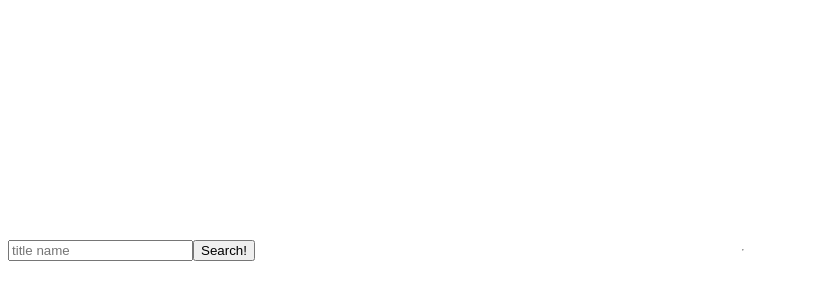
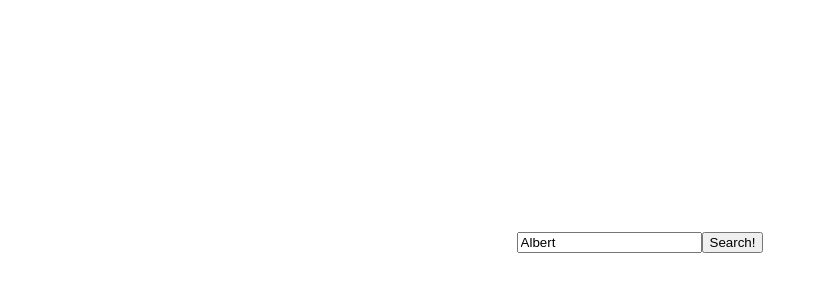
Before and after one commit to daveMad/Wikipedia-Viewer, an Angular app: page / in a window 1280 px wide. Shown: the part 158-458 px from the top of the page, without its empty margins (0-818 px from the left). Built offline with nearby package versions, Linux system fonts and the light colour scheme.

Commit message:
finish basic design of main page

```diff
--- a/src/app/app.component.css
+++ b/src/app/app.component.css
@@ -1,7 +1,56 @@
+.list-item{
+    font-size: larger;
+    padding-left: 4px;
+}
+
+.list-item:hover {
+    border-left: 3px solid cyan;
+    cursor: pointer;
+    color: gray;
+}
+
+.jumbotron.vertical-center {
+  margin-bottom: 0; /* Remove the default bottom margin of .jumbotron */
+}
+
 .vertical-center {
-  min-height: 100%;  /* Fallback for browsers do NOT support vh unit */
-  min-height: 100vh; /* These two lines are counted as one :-)       */
+  min-height: 100%;  /* Fallback for vh unit */
+  min-height: 100vh; /* You might also want to use
+                        'height' property instead.
 
+                        Note that for percentage values of
+                        'height' or 'min-height' properties,
+                        the 'height' of the parent element
+                        should be specified explicitly.
+
+                        In this case the parent of '.vertical-center'
+                        is the <body> element */
+
+  /* Make it a flex container */
+  display: -webkit-box;
+  display: -moz-box;
+  display: -ms-flexbox;
+  display: -webkit-flex;
   display: flex;
-  align-items: center;
+
+  /* Align the bootstrap's container vertically */
+    -webkit-box-align : center;
+  -webkit-align-items : center;
+       -moz-box-align : center;
+       -ms-flex-align : center;
+          align-items : center;
+
+  /* In legacy web browsers such as Firefox 9
+     we need to specify the width of the flex container */
+  width: 100%;
+
+  /* Also 'margin: 0 auto' doesn't have any effect on flex items in such web browsers
+     hence the bootstrap's container won't be aligned to the center anymore.
+
+     Therefore, we should use the following declarations to get it centered again */
+         -webkit-box-pack : center;
+            -moz-box-pack : center;
+            -ms-flex-pack : center;
+  -webkit-justify-content : center;
+          justify-content : center;
 }
--- a/src/app/app.component.html
+++ b/src/app/app.component.html
@@ -1,5 +1,5 @@
 <div class="jumbotron vertical-center">
-
+  <div class="container text-center">
     <div class="input-group">
       <input type="text" [(ngModel)]="searchkey" placeholder="title name" class="form-control">
       <span class="input-group-btn">
@@ -7,9 +7,10 @@
    </span>
     </div>
 
-  <hr>
+    <hr *ngIf="wikidata?.length > 0">
 
-  <ul>
-    <li *ngFor="let item of wikidata"> {{item.title}} </li>
+    <ul style="list-style: none">
+      <li class="list-item"  *ngFor="let item of wikidata"> {{item.title}} </li>
     </ul>
   </div>
+</div>
--- a/src/app/app.component.ts
+++ b/src/app/app.component.ts
@@ -10,8 +10,8 @@ import { AppService } from './app.service';
 })
 export class AppComponent {
   title = 'app works!';
-  wikidata: any;
-
+  wikidata: Array<any>;
+  searchkey = 'Albert';
   constructor(private service: AppService) { }
 
   getWikiData(param) {
--- a/src/index.html
+++ b/src/index.html
@@ -7,8 +7,9 @@
 
   <meta name="viewport" content="width=device-width, initial-scale=1">
   <link rel="icon" type="image/x-icon" href="favicon.ico">
+  <link rel="stylesheet" type="text/css" src="https://maxcdn.bootstrapcdn.com/bootstrap/3.3.7/css/bootstrap.min.css">
 </head>
-<body>
+<body class="container">
   <app-root>Loading...</app-root>
 </body>
 </html>
```
Lines whose indentation alone changed are shown as unchanged.
